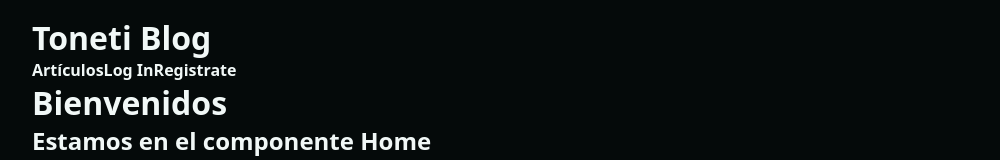
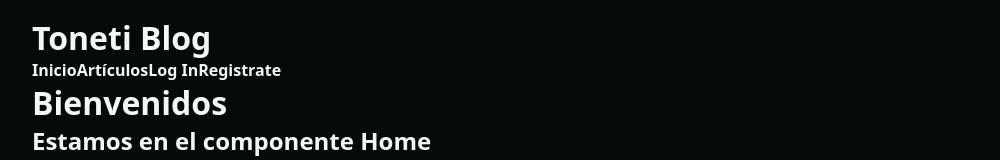
Before and after one commit to Ton3t/react-blog-client, a React (Create React App) app: page / in a window 1280 px wide. Shown: the top 160 px of the page, without its empty margins (124-1124 px from the left). Built offline with nearby package versions, Linux system fonts and the light colour scheme; a web font is replaced by a local one.

Commit message:
link inicio añadido al navbar

```diff
--- a/src/components/misc/Navbar.js
+++ b/src/components/misc/Navbar.js
@@ -5,6 +5,7 @@ function Navbar() {
   return (
     <div className='navbar'>
         <Link to="/"><h1>Toneti Blog</h1></Link>
+        <Link to="/">Inicio</Link>
         <Link to="/articulos">Artículos</Link>
         <Link to="/login">Log In</Link>
         <Link to="/register">Registrate</Link>
```
